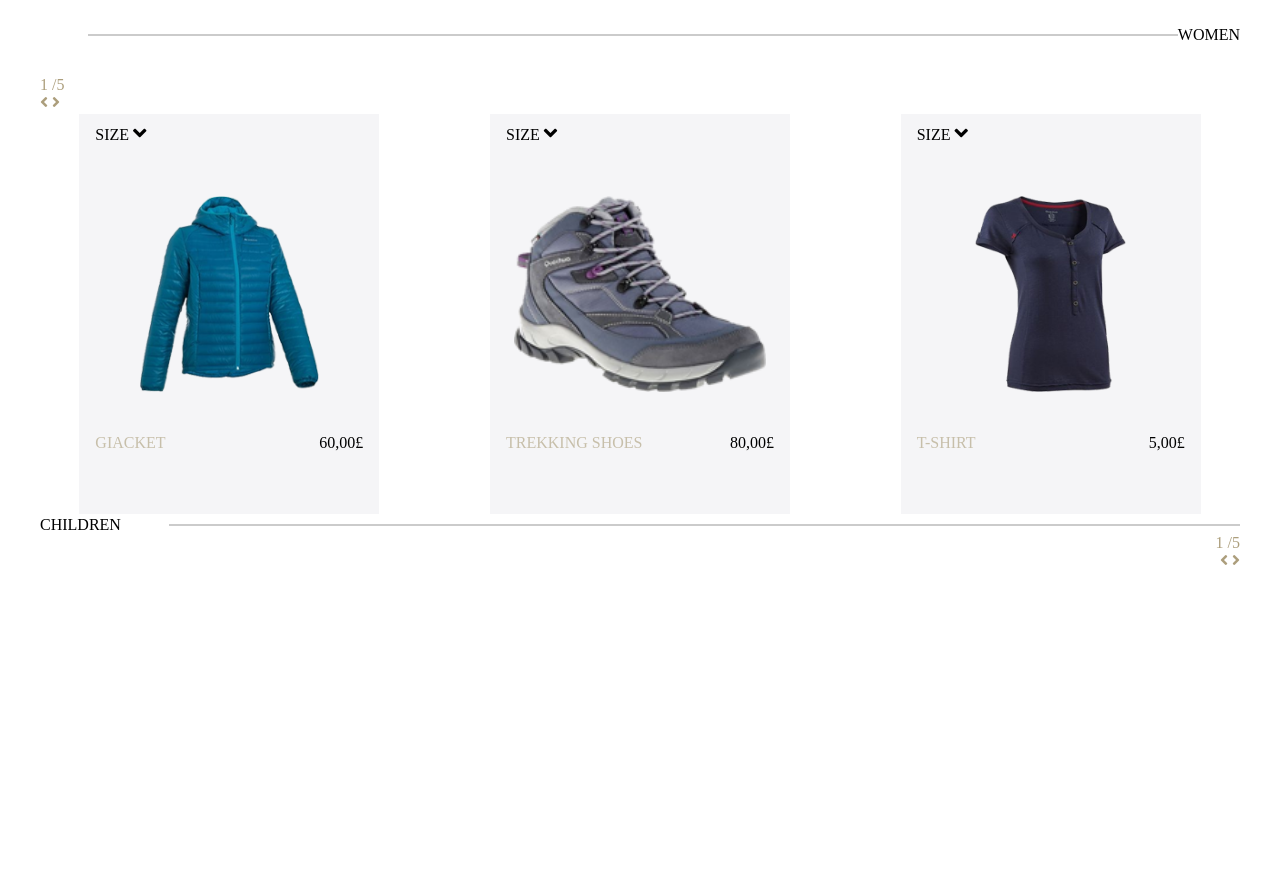
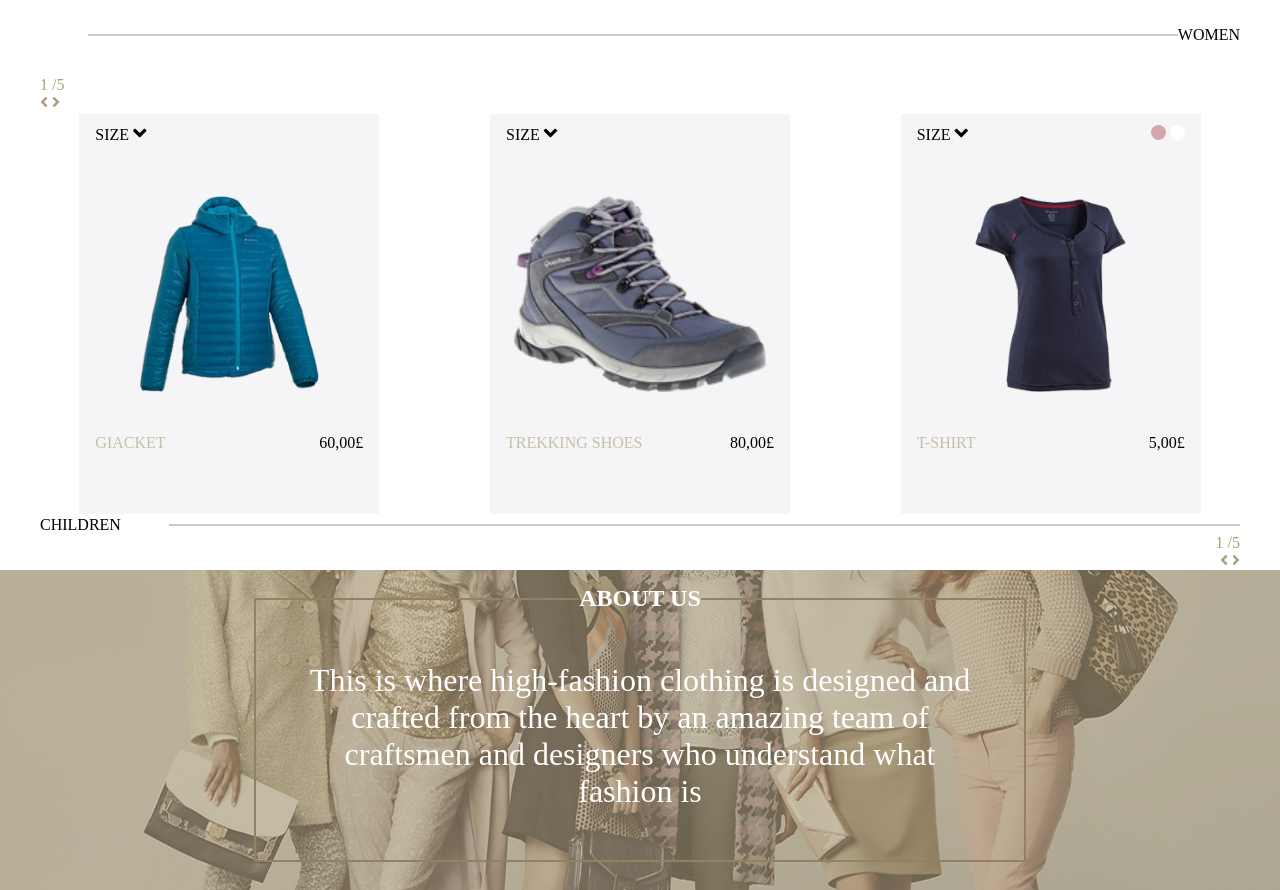
Before and after one commit to Iamkosgei/yolomy, a plain HTML site: page index.html in a window 1280 px wide. Shown: the part 1480-2370 px from the top of the page. Before the commit the page ends 2050 px from the top, so only its background shows below. Drawn offline with nearby package versions, Linux system fonts and the light colour scheme.

Commit message:
added the about section

```diff
--- a/css/style.css
+++ b/css/style.css
@@ -278,3 +278,74 @@ a
 {
     align-items: flex-start;
 }
+
+/* cirlces */
+.circle
+{
+    width: 15px;
+    height: 15px;
+
+    border-radius: 50%;
+}
+
+.green
+{
+    background: green;
+}
+.grey
+{
+    background: #535154;
+}
+.blue
+{
+    background: blue;
+}
+.white
+{
+    background: white
+}
+.pink
+{
+    background: #D4A7AC
+}
+
+/*about us */
+#about-us
+{
+    height: 40vh;
+    background: url("../assets/backgrounds/about.jpg") center/cover no-repeat;
+
+    display: flex;
+    justify-content: center;
+    align-items: center
+}
+.about-us-text
+{
+    max-width: 60%;
+    color: white;
+    text-align: center;
+
+    border-left: 2px solid #908361;
+    border-right: 2px solid #908361;
+    border-bottom: 2px solid #908361;
+
+}
+
+/* adding border to about us */
+    .about-us-text h1{
+        display: flex;
+        flex-direction: row;
+        margin-top: -13px
+    }
+    .about-us-text h1:before, .about-us-text h1:after{
+        content: "";
+        flex: 1 1;
+        border-bottom: 2px solid #908361;
+        margin: auto;
+      }
+
+      .about-us-text p
+      {
+          font-size: 2rem;
+          padding: 50px
+      }
--- a/index.html
+++ b/index.html
@@ -226,6 +226,22 @@
 
             </section>
 
+                  <!--About us section-->
+            <section id="about-us">
+                    <div class="about-us-text">
+                        <h1>ABOUT US</h1>
+
+                        <p>
+                                This is where high-fashion clothing is
+                                designed and crafted from the heart by
+                                an amazing team of craftsmen and
+                                designers who understand what fashion
+                                is
+                        </p>
+                    </div>
+
+            </section>
+
 
     <script src="./js/main.js"></script>
 </body>
```
